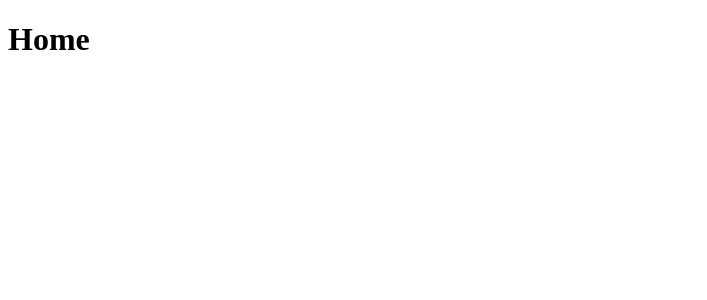
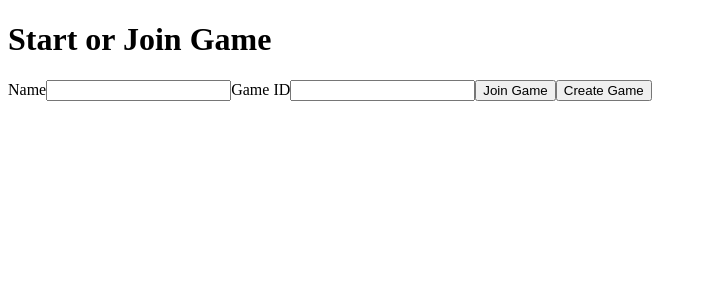
Before and after one commit to centaurreader/untitled-punchy-game, a React (Vite) app: page / in a window 1280 px wide. Shown: the top 300 px of the page, without its empty margins (0-707 px from the left). Built offline with nearby package versions, Linux system fonts and the light colour scheme.

Commit message:
create and join games with player names

```diff
--- a/src/App.js
+++ b/src/App.js
@@ -2,12 +2,17 @@ import React from 'react';
 import {
   BrowserRouter,
   Route,
+  Switch,
 } from 'react-router-dom';
+import Game from './Game';
 import Home from './Home';
 
 const App = () => (
   <BrowserRouter>
-    <Route path="/" component={Home} />
+    <Switch>
+      <Route path="/games/:id" component={Game} />
+      <Route path="/" component={Home} />
+    </Switch>
   </BrowserRouter>
 );
 
--- /dev/null
+++ b/src/Game.js
@@ -0,0 +1,24 @@
+import React from 'react';
+
+const Game = ({
+  match: {
+    params: {
+      id,
+    },
+  },
+}) => {
+  return (
+    <>
+      <h1>Game ID {id}</h1>
+      <p>Current turn: [player name]</p>
+      <section>
+        <h2>Players</h2>
+        <ul>
+          <li>[player name]</li>
+        </ul>
+      </section>
+    </>
+  );
+};
+
+export default Game;
--- a/src/Home.js
+++ b/src/Home.js
@@ -1,7 +1,66 @@
-import React from 'react';
+import React, {
+  useState,
+} from 'react';
+import { db } from './services/Database';
 
-const Home = () => (
-  <h1>Home</h1>
-);
+const Home = ({
+  history,
+}) => {
+  const [gameId, setGameId] = useState('');
+  const [name, setName] = useState('');
+
+  const joinGame = (event) => {
+    event.preventDefault();
+
+    if (!name || !gameId) {
+      alert('need a name and a game id');
+    }
+    const docRef = db.collection('games').doc(gameId);
+    docRef.get().then((doc) => {
+      docRef.update({
+        players: [
+          ...doc.data().players,
+          name,
+        ],
+      }).then(() => {
+        history.push(`/games/${doc.id}`);
+      });
+    })
+  };
+
+  const createGame = (event) => {
+    event.preventDefault();
+
+    if (!name) {
+      alert('need a name');
+    }
+    db.collection('games').add({
+      players: [
+        name,
+      ],
+    })
+    .then((docRef) => {
+      history.push(`/games/${docRef.id}`);
+    });
+  };
+
+  return (
+    <>
+      <h1>Start or Join Game</h1>
+      <form onSubmit={joinGame}>
+        <label>
+          Name
+          <input onChange={(event) => setName(event.target.value)} value={name} />
+        </label>
+        <label>
+          Game ID
+          <input onChange={(event) => setGameId(event.target.value)} value={gameId} />
+        </label>
+        <button type="submit">Join Game</button>
+        <button type="button" onClick={createGame}>Create Game</button>
+      </form>
+    </>
+  );
+};
 
 export default Home;
--- a/src/index.js
+++ b/src/index.js
@@ -1,7 +1,9 @@
 import React from 'react';
 import ReactDOM from 'react-dom';
+import 'firebase/firestore';
+import App from './App';
 
-import App from './App';
+
 
 ReactDOM.render(
   <App />,
--- /dev/null
+++ b/src/services/Database.js
@@ -0,0 +1,17 @@
+import firebase from 'firebase';
+import 'firebase/firestore';
+
+var firebaseConfig = {
+  apiKey: "AIzaSyCfVHHk-StotV9omjcBy56ngtniVX4vdu4",
+  authDomain: "untitled-punchy-game.firebaseapp.com",
+  databaseURL: "https://untitled-punchy-game.firebaseio.com",
+  projectId: "untitled-punchy-game",
+  storageBucket: "untitled-punchy-game.appspot.com",
+  messagingSenderId: "809487299129",
+  appId: "1:809487299129:web:7192b59c7e9feac79d13e8",
+  measurementId: "G-Y8Y9EDH8E5"
+};
+// Initialize Firebase
+firebase.initializeApp(firebaseConfig);
+
+export const db = firebase.firestore();
```
Also changed, not shown: src/contexts/TurnContext.js (added, +7 -0 lines), src/higherOrderComponents/turn.hoc.js (added, +10 -0 lines).
